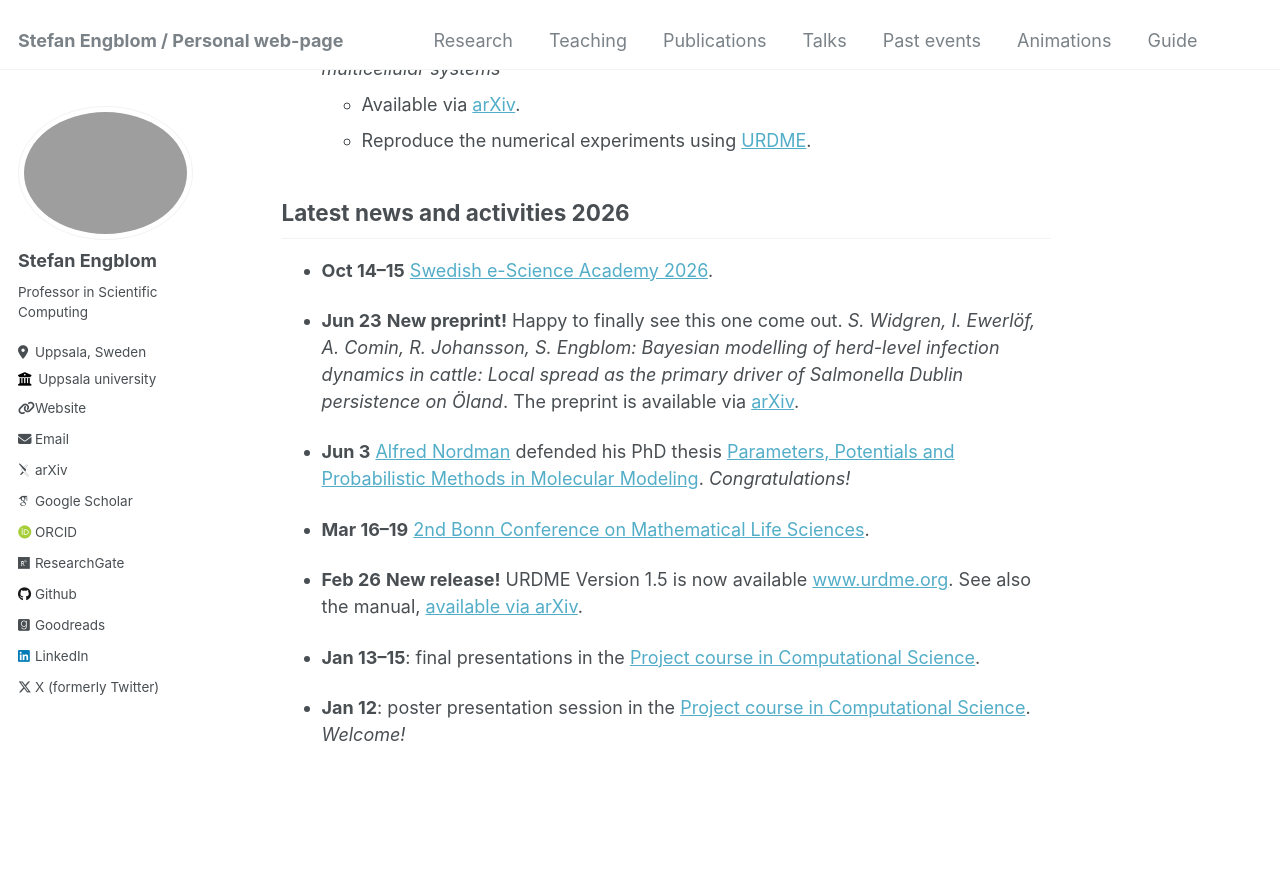
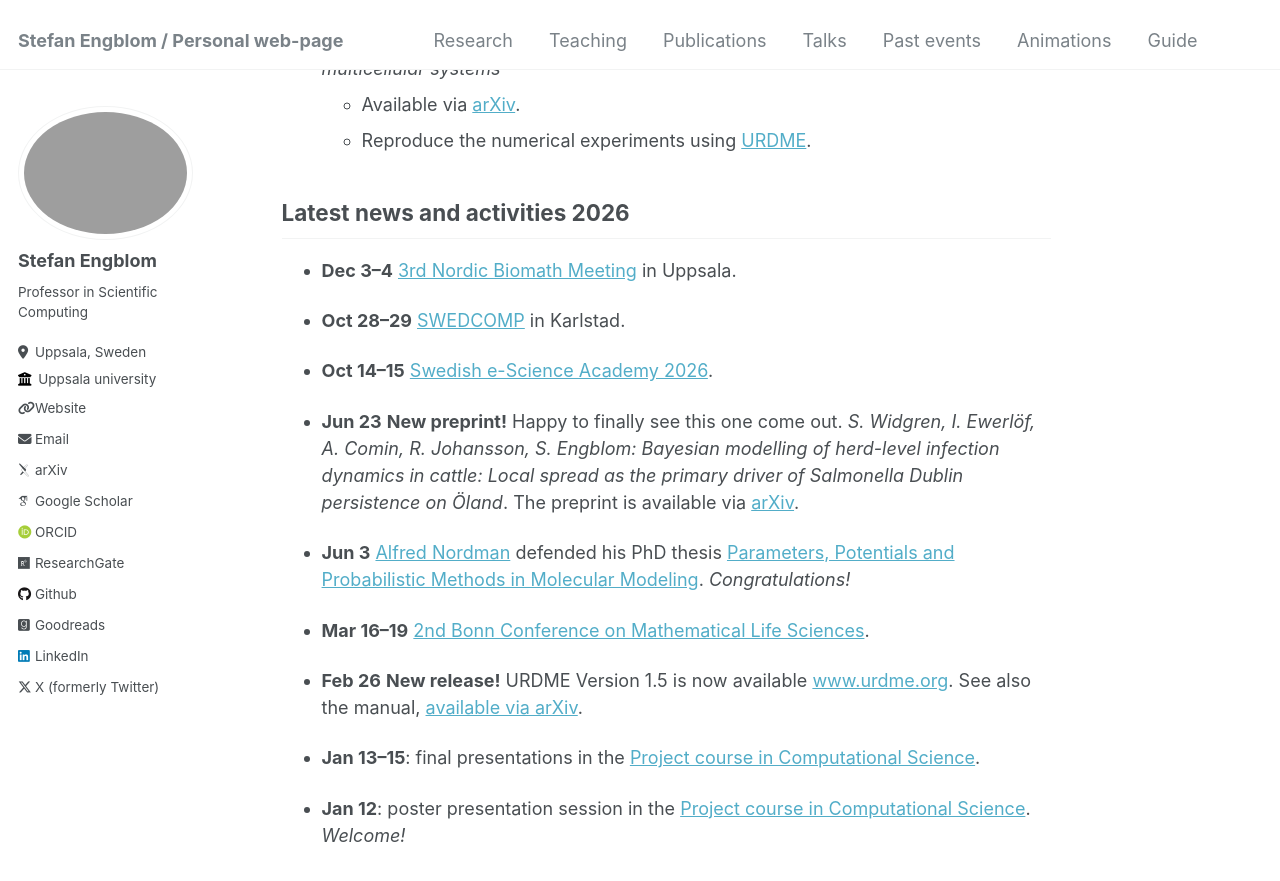
Before and after one commit to stefanengblom/stefanengblom.github.io, a Jekyll site: the page built from _pages/about.md, in a window 1280 px wide and 900 px high, scrolled down 1947 px. Shown: the top 881 px of the window. Built offline with Jekyll 4.4.1, drawn with Linux system fonts in a browser that asks for light colours; some web fonts are replaced.

Commit message:
cal events

```diff
--- a/_pages/about.md
+++ b/_pages/about.md
@@ -85,6 +85,10 @@ modeling of polarizable water: Lessons for force field development_
 
 ## Latest news and activities 2026
 
+* **Dec 3--4** [3rd Nordic Biomath Meeting](https://nordic-biomathematics.github.io/) in Uppsala.
+
+* **Oct 28--29** [SWEDCOMP](https://www.kau.se/en/mathematics/conferences-and-seminars/swedcomp-2026) in Karlstad.
+
 * **Oct 14--15** [Swedish e-Science Academy 2026](https://www.essenceofescience.se/w/es/en/calendar/archive/2026-10-14-swedish-e-science-academy-2026).
 
 * **Jun 23** **New preprint!** Happy to finally see this one come out. _S. Widgren, I. Ewerlöf, A. Comin, R. Johansson, S. Engblom: Bayesian modelling of herd-level infection dynamics in cattle: Local spread as the primary driver of Salmonella Dublin persistence on Öland_. The preprint is available via [arXiv](https://arxiv.org/abs/2606.23148).
```
Also changed, not shown: images/stefan_microphone.jpg (added).
